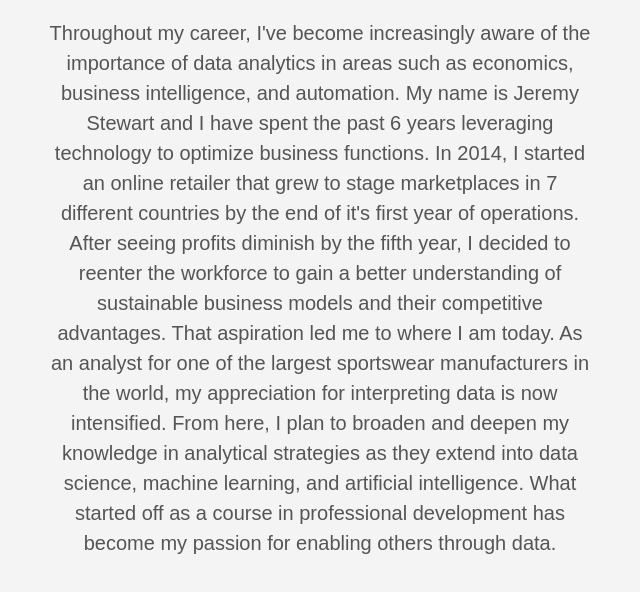
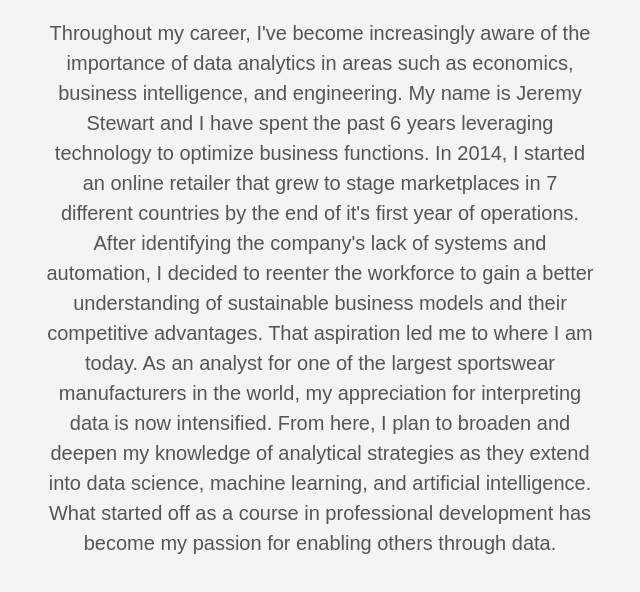
Before and after one commit to jlstewart12/Jeremy_Portfolio, a plain HTML site: page about/index.html in a window 1280 px wide. Shown: the part 1275-1867 px from the top of the page, without its empty margins (320-960 px from the left). Drawn offline with Linux system fonts and the light colour scheme.

Commit message:
about me update

```diff
--- a/about/index.html
+++ b/about/index.html
@@ -146,7 +146,7 @@
     <img src="https://jlstewart12.github.io/Jeremy_Portfolio/images/IMG_2778_clr.jpg"/>
 </figure>
 
-<p>Throughout my career, I've become increasingly aware of the importance of data analytics in areas such as economics, business intelligence, and automation. My name is Jeremy Stewart and I have spent the past 6 years leveraging technology to optimize business functions. In 2014, I started an online retailer that grew to stage marketplaces in 7 different countries by the end of it's first year of operations. After seeing profits diminish by the fifth year, I decided to reenter the workforce to gain a better understanding of sustainable business models and their competitive advantages. That aspiration led me to where I am today. As an analyst for one of the largest sportswear manufacturers in the world, my appreciation for interpreting data is now intensified. From here, I plan to broaden and deepen my knowledge in analytical strategies as they extend into data science, machine learning, and artificial intelligence. What started off as a course in professional development has become my passion for enabling others through data.
+<p>Throughout my career, I've become increasingly aware of the importance of data analytics in areas such as economics, business intelligence, and engineering. My name is Jeremy Stewart and I have spent the past 6 years leveraging technology to optimize business functions. In 2014, I started an online retailer that grew to stage marketplaces in 7 different countries by the end of it's first year of operations. After identifying the company's lack of systems and automation, I decided to reenter the workforce to gain a better understanding of sustainable business models and their competitive advantages. That aspiration led me to where I am today. As an analyst for one of the largest sportswear manufacturers in the world, my appreciation for interpreting data is now intensified. From here, I plan to broaden and deepen my knowledge of analytical strategies as they extend into data science, machine learning, and artificial intelligence. What started off as a course in professional development has become my passion for enabling others through data.
 </p>
 
 
```
